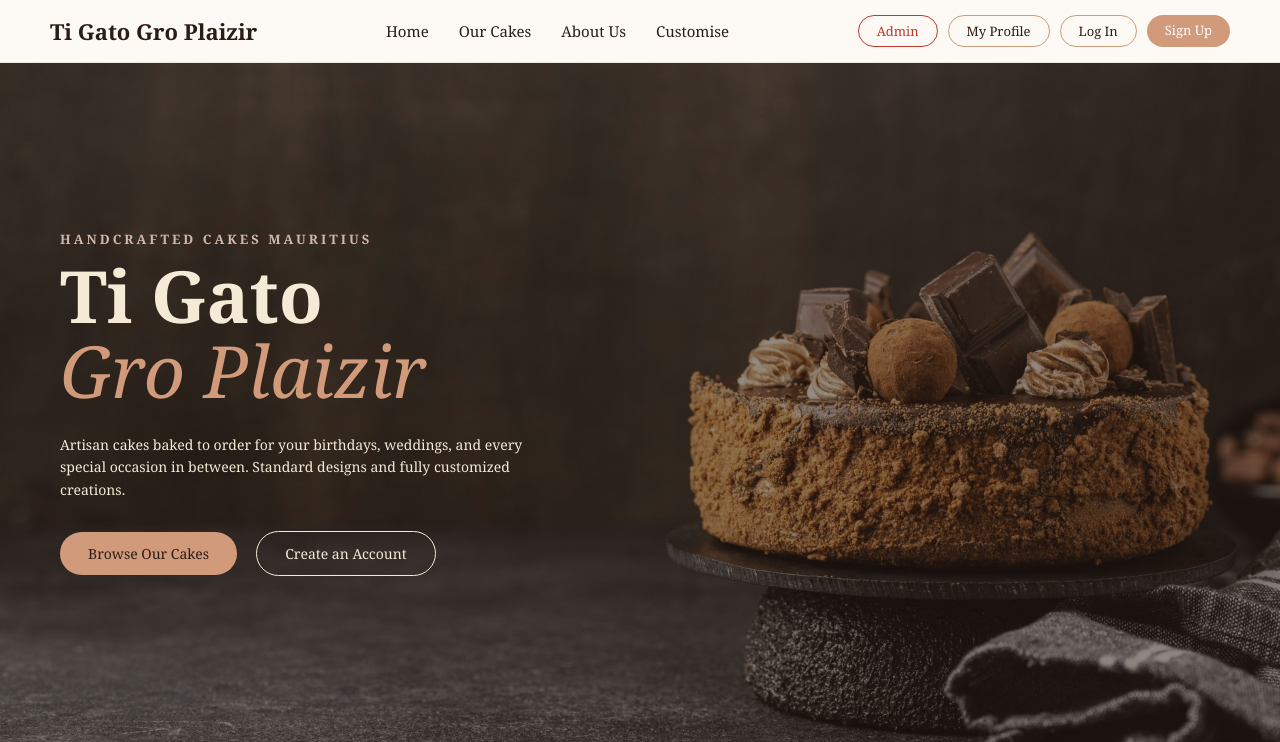
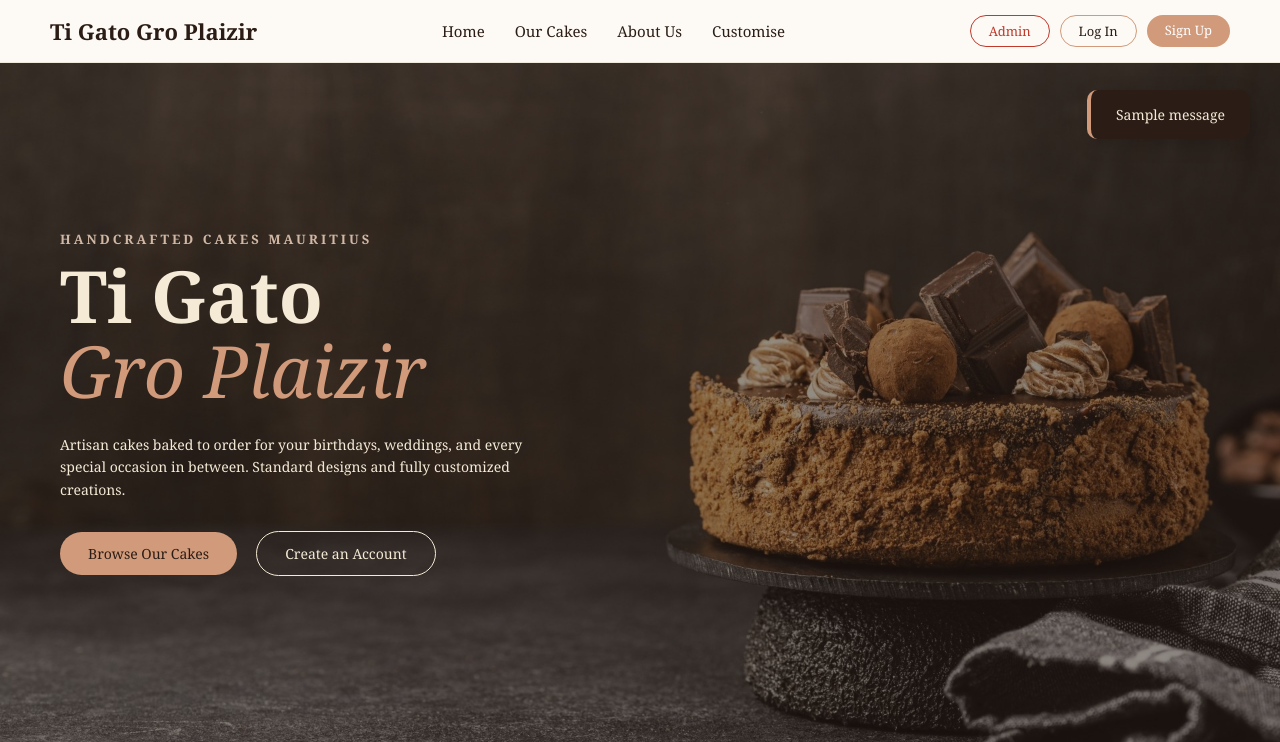
Before and after one commit to chiranjeevramphall-22/TiGatoGroPlaizir, a Django app: page / in a window 1280 px wide. Shown: the top 742 px of the page. Run offline with Django 5.2, Linux system fonts and the light colour scheme; tables that the repository leaves empty hold one stand-in row (values such as "Sample post"); one stand-in notice (Sample message) is shown.

Commit message:
Added authentication system (login, signup, logout) with user profiles and welcome messages

```diff
--- a/bakery/templates/bakery/base.html
+++ b/bakery/templates/bakery/base.html
@@ -21,14 +21,32 @@
             <li><a href="#">Customise</a></li>
         </ul>
         <div class="auth-buttons">
-            <button class="admin-btn">Admin</button>
-            <button class="profile-btn">My Profile</button>
-            <a href="{% url 'login' %}" class="login-btn" style="text-decoration:none; display:inline-block;">Log In</a>
-            <a href="{% url 'signup' %}" class="signup-btn" style="text-decoration:none; display:inline-block;">Sign Up</a>
+            <a href="/admin/" class="admin-btn">Admin</a>
+
+            {% if user.is_authenticated %}
+                <a href="#" class="profile-btn">Hi, {{ user.profile.full_name|default:user.username }}</a>
+                <a href="{% url 'logout' %}" class="login-btn">Log Out</a>
+            {% else %}
+                <a href="{% url 'login' %}" class="login-btn">Log In</a>
+                <a href="{% url 'signup' %}" class="signup-btn">Sign Up</a>
+            {% endif %}
         </div>
+
     </nav>
 
     <!-- ===== PAGE CONTENT (Changes per page) ===== -->
+     <!-- Messages (Welcome, errors, etc.) -->
+    {% if messages %}
+        <div class="messages-container">
+            {% for message in messages %}
+                <div class="message {{ message.tags }}">
+                    {{ message }}
+                </div>
+            {% endfor %}
+        </div>
+    {% endif %}
+
+
     {% block content %}
     <!-- Each page will put its own content here -->
     {% endblock %}
--- a/bakery/templates/bakery/home.html
+++ b/bakery/templates/bakery/home.html
@@ -10,8 +10,13 @@
         <p>Artisan cakes baked to order for your birthdays, weddings, and every special occasion in between. Standard designs and fully customized creations.</p>
 
         <div class="hero-buttons">
+            {# --- "Browse Our Cakes" button — always visible --- #}
             <a href="{% url 'our_cakes' %}" class="primary-btn">Browse Our Cakes</a>
-            <a href="#" class="secondary-btn">Create an Account</a>
+
+            {# --- "Create an Account" button — only visible to guests (not logged in) --- #}
+            {% if not user.is_authenticated %}
+            <a href="{% url 'signup' %}" class="secondary-btn">Create an Account</a>
+            {% endif %}
         </div>
     </section>
 
--- a/bakery/urls.py
+++ b/bakery/urls.py
@@ -3,14 +3,14 @@ from django.contrib.auth import views as auth_views
 from . import views
 
 urlpatterns = [
+    # Main pages
     path('', views.home, name='home'),
     path('our-cakes/', views.our_cakes, name='our_cakes'),
     path('cake/<int:cake_id>/', views.cake_detail, name='cake_detail'),
     path('about-us/', views.about_us, name='about_us'),
 
-
     # Authentication
-    path('login/', auth_views.LoginView.as_view(template_name='bakery/login.html'), name='login'),
-    path('signup/', auth_views.LoginView.as_view(template_name='bakery/signup.html'), name='signup'),
-    path('logout/', auth_views.LogoutView.as_view(next_page='home'), name='logout'),
+    path('login/', views.CustomLoginView.as_view(), name='login'),  # <-- Changed
+    path('logout/', views.custom_logout, name='logout'),
+    path('signup/', views.signup, name='signup'),
 ]
--- a/bakery/views.py
+++ b/bakery/views.py
@@ -2,6 +2,12 @@ from django.shortcuts import render, get_object_or_404
 from .models import Cake
 from django.shortcuts import render, redirect
 from .forms import SignupForm
+from django.contrib import messages
+from django.contrib.auth.views import LoginView
+from django.urls import reverse_lazy
+from django.contrib.auth import logout
+from django.shortcuts import redirect
+
 
 def home(request):
     return render(request, 'bakery/home.html')
@@ -22,11 +28,23 @@ def signup(request):
         form = SignupForm(request.POST)
         if form.is_valid():
             user = form.save()
-            # Log the user in automatically after signup
             from django.contrib.auth import login
             login(request, user)
+            messages.success(request, f"Welcome to the family, {user.profile.full_name}! 🎉 Your account is ready.")
             return redirect('home')
     else:
         form = SignupForm()
 
     return render(request, 'bakery/signup.html', {'form': form})
+
+class CustomLoginView(LoginView):
+    template_name = 'bakery/login.html'
+
+    def form_valid(self, form):
+        messages.success(self.request, f"Welcome back, {form.get_user().profile.full_name}! Ready to order? 🍰")
+        return super().form_valid(form)
+
+def custom_logout(request):
+    logout(request)
+    messages.info(request, "You have been logged out. See you soon! 👋")
+    return redirect('home')
--- a/static/css/style.css
+++ b/static/css/style.css
@@ -785,3 +785,58 @@ body {
     border-color: #c0392b;
     color: #c0392b;
 }
+
+/* Welcome Messages */
+.messages-container {
+    position: fixed;
+    top: 90px;
+    right: 30px;
+    z-index: 1000;
+    max-width: 400px;
+}
+
+.message {
+    padding: 15px 25px;
+    border-radius: 10px;
+    margin-bottom: 10px;
+    font-size: 14px;
+    box-shadow: 0 5px 20px rgba(0,0,0,0.15);
+    animation: slideIn 0.4s ease-out;
+}
+
+.message.success {
+    background-color: #2b1d16;
+    color: #f4ead5;
+    border-left: 4px solid #d19a7a;
+}
+
+.message.error {
+    background-color: #fde8e8;
+    color: #c0392b;
+    border-left: 4px solid #c0392b;
+}
+
+.message.info {
+    background-color: #f4ead5;
+    color: #2b1d16;
+    border-left: 4px solid #d19a7a;
+}
+
+@keyframes slideIn {
+    from {
+        transform: translateX(100%);
+        opacity: 0;
+    }
+    to {
+        transform: translateX(0);
+        opacity: 1;
+    }
+}
+
+/* Navbar button for logged-in user */
+.navbar .auth-buttons a.profile-btn {
+    background-color: #f4ead5;
+    color: #2b1d16;
+    border: 1px solid #e0d5c5;
+    font-weight: bold;
+}
--- a/tigato_project/urls.py
+++ b/tigato_project/urls.py
@@ -3,5 +3,5 @@ from django.urls import path, include
 
 urlpatterns = [
     path('admin/', admin.site.urls),
-    path('', include('bakery.urls')), # This connects to your bakery app!
+    path('', include('bakery.urls')),
 ]
```
Also changed, not shown: static/images/Three-Tier-Celebration.jpg, static/images/three-tier-wedding.jpg (deleted).
